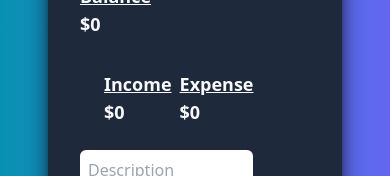
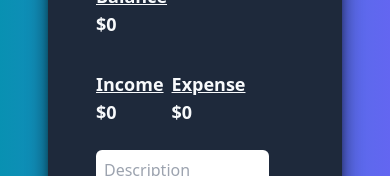
Before and after one commit to liamhowatt34/React-Firebase-Expense-Tracker, a React (Vite) app: page /expense-tracker in a window 390 px wide. Shown: the part 226-402 px from the top of the page. Built offline with nearby package versions, Linux system fonts and the light colour scheme; no server answers; the database is empty.

Commit message:
Fixed expense tracker bordering issue

```diff
--- a/src/pages/ExpenseTracker.tsx
+++ b/src/pages/ExpenseTracker.tsx
@@ -62,7 +62,7 @@ function ExpenseTracker() {
 
   return (
     <div className="flex flex-col lg:flex-row items-center p-12 lg:h-screen h-auto bg-gradient-to-r from-cyan-600 to-indigo-500">
-      <section className="flex flex-col justify-center items-start lg:w-1/2 w-full h-full lg:p-10 p-8 bg-slate-800 text-slate-50 rounded-sm lg:mr-4 m-8 shadow-xl shadow-black rounded-r-lg">
+      <section className="flex flex-col justify-center items-baseline lg:w-1/2 w-full h-full lg:p-10 p-8 bg-slate-800 text-slate-50 rounded-sm lg:mr-4 m-8 shadow-xl shadow-black rounded-r-lg">
         <div className="flex w-full justify-between items-center font-bold lg:mb-20 mb-10">
           {profilePhoto && (
             <div>
@@ -97,7 +97,7 @@ function ExpenseTracker() {
             </h2>
           )}
         </div>
-        <div className="font-bold text-lg md:text-xl text-md flex md:w-1/4 w-1/3 justify-around items-center lg:mb-20 lg:m-1 ml-6 mb-6">
+        <div className="font-bold text-lg md:text-xl flex md:w-1/4 w-1/3 justify-between items-center lg:mb-20 lg:m-1 ml-4 mb-6">
           <div>
             <h4 className="xl:mr-12 mr-2 underline">Income</h4>
             <p>${totalIncome}</p>
```
